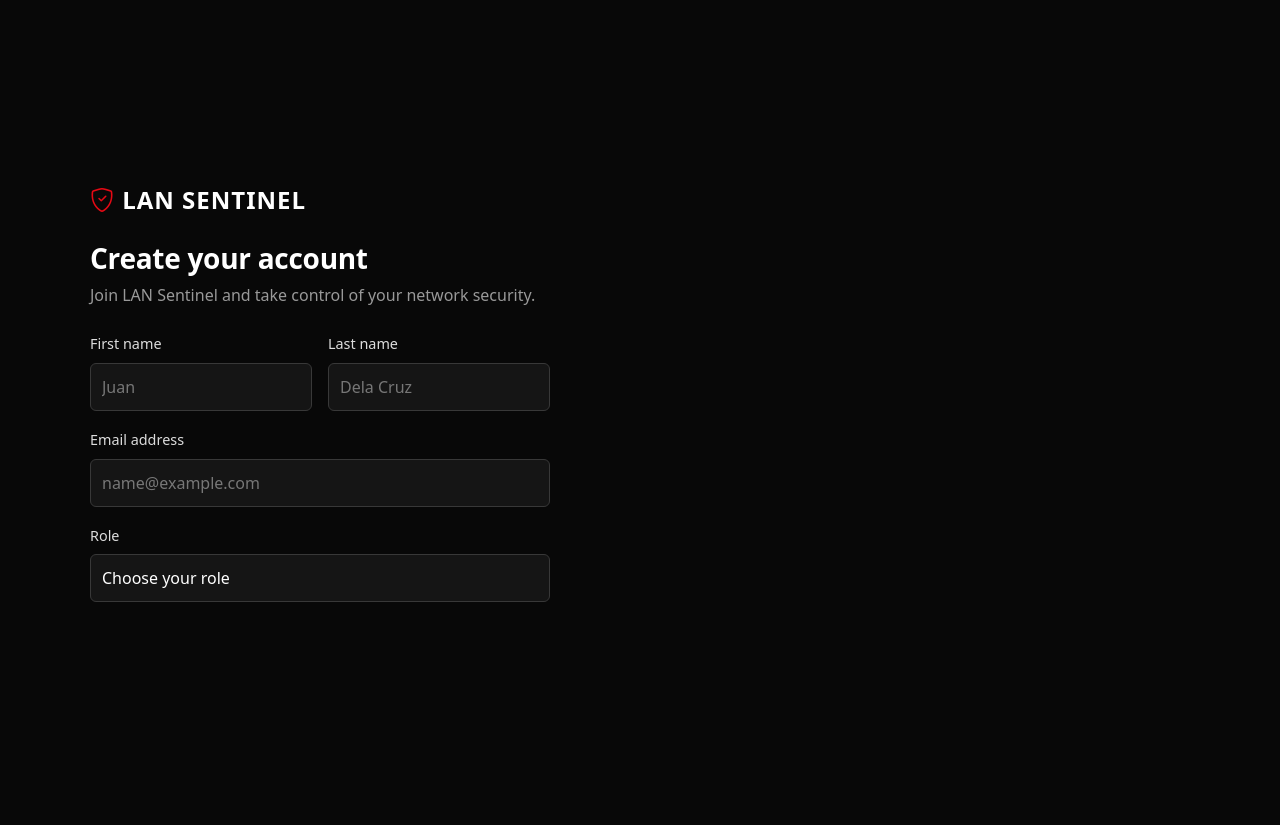
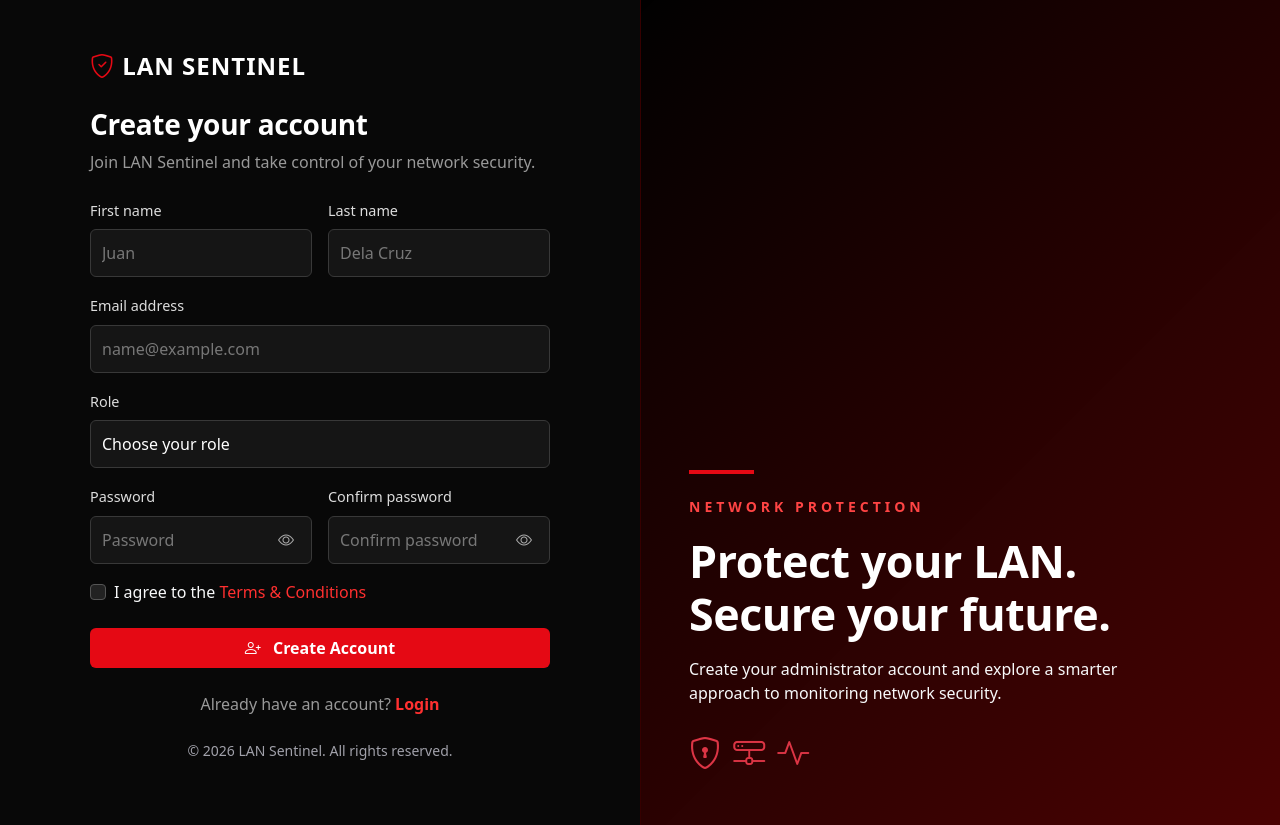
Before and after one commit to congrejillamark-prog/lan-sentinel, a plain HTML site: page pages/signup.html in a window 1280 px wide. Before the commit the page ends 800 px from the top, so only its background shows below. Drawn offline with Linux system fonts and the light colour scheme.

Commit message:
Update signup.html

```diff
--- a/pages/signup.html
+++ b/pages/signup.html
@@ -189,8 +189,7 @@
                      placeholder="Juan"
                      required>
             </div>
-
-            <div class="col-sm-6">
+<div class="col-sm-6">
               <label for="last" class="form-label">Last name</label>
               <input type="text"
                      class="form-control"
@@ -222,4 +221,164 @@
             <label for="course" class="form-label">Role</label>
 
             <select class="form-select" id="course" name="role" required>
-              <option value="" selected disabled>Choose your role</op
+              <option value="" selected disabled>Choose your role</option>
+              <option>Network administrator</option>
+              <option>IT staff</option>
+              <option>Student researcher</option>
+            </select>
+
+          </div>
+
+          <!-- Password -->
+          <div class="row g-3 mb-3">
+
+            <div class="col-sm-6">
+
+              <label for="password" class="form-label">Password</label>
+
+              <div class="password-wrap">
+
+                <input type="password"
+                       class="form-control"
+                       id="password"
+                       name="password"
+                       placeholder="Password"
+                       minlength="8"
+                       required>
+
+                <button type="button"
+                        class="password-toggle"
+                        onclick="togglePassword('password', this)"
+                        aria-label="Show password">
+                  <i class="bi bi-eye"></i>
+                </button>
+
+              </div>
+            </div>
+
+            <div class="col-sm-6">
+
+              <label for="confirm" class="form-label">Confirm password</label>
+
+              <div class="password-wrap">
+
+                <input type="password"
+                       class="form-control"
+                       id="confirm"
+                       name="confirm"
+                       placeholder="Confirm password"
+                       minlength="8"
+                       required>
+
+                <button type="button"
+                        class="password-toggle"
+                        onclick="togglePassword('confirm', this)"
+                        aria-label="Show confirm password">
+                  <i class="bi bi-eye"></i>
+                </button>
+
+              </div>
+            </div>
+
+          </div>
+
+          <!-- Terms -->
+          <div class="form-check mb-4">
+
+            <input class="form-check-input"
+                   type="checkbox"
+                   id="terms"
+                   required>
+
+            <label class="form-check-label text-light" for="terms">
+              I agree to the
+              <a href="#" class="auth-link">Terms &amp; Conditions</a>
+            </label>
+
+          </div>
+
+          <!-- Submit -->
+          <button type="submit"
+                  class="btn btn-signup w-100 py-2 fw-semibold">
+            <i class="bi bi-person-plus me-2"></i>
+            Create Account
+          </button>
+
+        </form>
+
+        <p class="text-center mt-4 login-text">
+          Already have an account?
+          <a href="login.html" class="auth-link fw-semibold">Login</a>
+        </p>
+
+        <p class="text-center mt-4 small text-muted">
+          © 2026 LAN Sentinel. All rights reserved.
+        </p>
+
+      </div>
+    </div>
+
+    <!-- Image Section -->
+    <div class="col-lg-6 auth-image signup d-flex align-items-end p-5 order-1 order-lg-2">
+
+      <div class="image-content text-white">
+
+        <div class="image-line"></div>
+
+        <span class="text-uppercase small fw-bold"
+              style="letter-spacing:4px;color:#ff4444">
+          Network Protection
+        </span>
+<h2 class="fw-bold mt-3">
+          Protect your LAN.
+          Secure your future.
+        </h2>
+
+        <p class="text-light mt-3">
+          Create your administrator account and explore a smarter
+          approach to monitoring network security.
+        </p>
+
+        <div class="mt-4">
+          <i class="bi bi-shield-lock fs-2 text-danger me-2"></i>
+          <i class="bi bi-hdd-network fs-2 text-danger me-2"></i>
+          <i class="bi bi-activity fs-2 text-danger"></i>
+        </div>
+
+      </div>
+    </div>
+
+  </div>
+</div>
+
+<script>
+  function togglePassword(id, button) {
+    const field = document.getElementById(id);
+    const icon = button.querySelector("i");
+
+    if (field.type === "password") {
+      field.type = "text";
+      icon.classList.replace("bi-eye", "bi-eye-slash");
+      button.setAttribute("aria-label", "Hide password");
+    } else {
+      field.type = "password";
+      icon.classList.replace("bi-eye-slash", "bi-eye");
+      button.setAttribute("aria-label", "Show password");
+    }
+  }
+
+  document.querySelector("form").addEventListener("submit", function(e) {
+    const password = document.getElementById("password").value;
+    const confirm = document.getElementById("confirm").value;
+
+    if (password !== confirm) {
+      e.preventDefault();
+      alert("Passwords do not match!");
+    }
+  });
+</script>
+
+<script src="../assets/js/bootstrap.bundle.min.js"></script>
+
+</body>
+</html>
```
